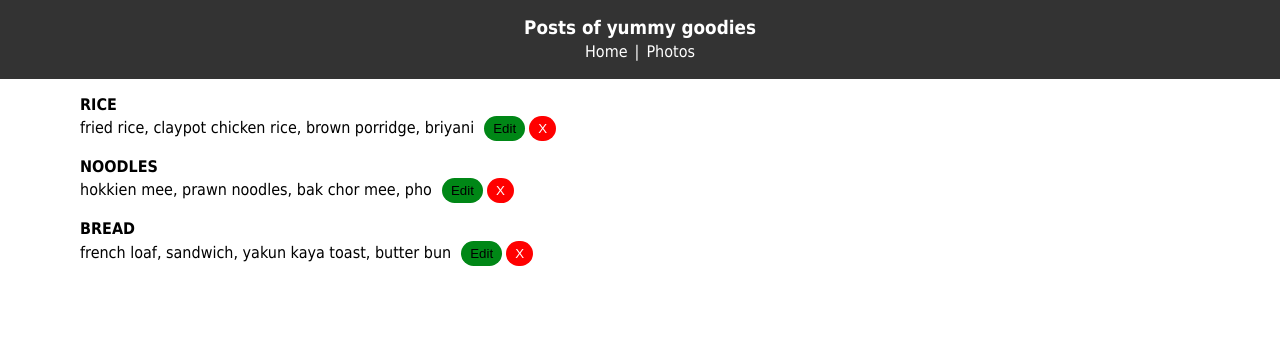
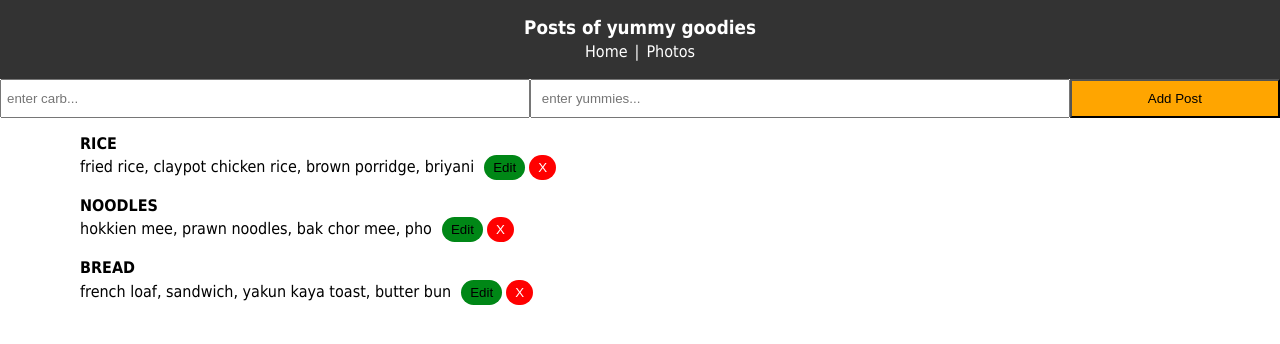
Before and after one commit to Paddlepop25/react-post-app-functional-components, a React (Create React App) app: page / in a window 1280 px wide. Shown: the top 344 px of the page. Built offline with nearby package versions, Linux system fonts and the light colour scheme.

Commit message:
can input into carb and yummies input boxes

```diff
--- a/src/App.js
+++ b/src/App.js
@@ -2,6 +2,8 @@ import React, { useEffect, useState } from 'react'
 import Header from './components/Header'
 import posts from './postsData.json'
 import Posts from './components/Posts'
+import AddPost from './components/AddPost'
+
 import './App.css'
 
 function App() {
@@ -10,22 +12,6 @@ function App() {
   // useEffect(() => {
   //   setState({ posts })
   // }, [state])
-
-  // console.log('state.posts >>> ', state.posts)
-
-  // const postsComponent = state.posts.map((post) => {
-  //   return post
-  //   // return (
-  //   //   <Posts
-  //   //     key={post.id}
-  //   //     id={post.id}
-  //   //     carb={post.carb}
-  //   //     yummies={post.yummies}
-  //   //     delPost={delPost}
-  //   //   />
-  //   // )
-  // })
-  // console.log(postsComponent)
 
   const delPost = (id) => {
     const filterOutDeletedPost = state.posts.filter((post) => {
@@ -39,6 +25,7 @@ function App() {
   return (
     <>
       <Header />
+      <AddPost />
       <div className='container'>
         <Posts data={state} delPost={delPost} />
       </div>
--- /dev/null
+++ b/src/components/AddPost.js
@@ -0,0 +1,47 @@
+import React, { useState, useEffect } from 'react'
+
+function AddPost() {
+  const [carb, setCarb] = useState('')
+  const [yummies, setYummies] = useState('')
+
+  const handleCarbInput = (event) => {
+    setCarb(event.target.value)
+  }
+
+  const handleYummiesInput = (event) => {
+    setYummies(event.target.value)
+  }
+
+  const handleSubmit = (event) => {
+    event.preventDefault()
+  }
+
+  return (
+    <>
+      <form onSubmit={handleSubmit} style={{ display: 'flex' }}>
+        <input
+          type='text'
+          onChange={handleCarbInput}
+          value={carb}
+          placeholder='enter carb...'
+          style={{ flex: '5', padding: '5px' }}
+        />
+        <input
+          type='text'
+          onChange={handleYummiesInput}
+          value={yummies}
+          placeholder='enter yummies...'
+          style={{ flex: '5', padding: '10px' }}
+        />
+        <button
+          type='submit'
+          style={{ flex: '2', background: 'orange', cursor: 'pointer' }}
+        >
+          Add Post
+        </button>
+      </form>
+    </>
+  )
+}
+
+export default AddPost
--- a/src/components/Posts.js
+++ b/src/components/Posts.js
@@ -1,7 +1,5 @@
 function Posts(props) {
-  // console.log('posts >>> ', props.data.posts)
   const posts = props.data.posts
-  console.log('posts >>> ', posts)
 
   return (
     <>
```
Also changed, not shown: 1 other file (tests, documents, lock files or other folders).
